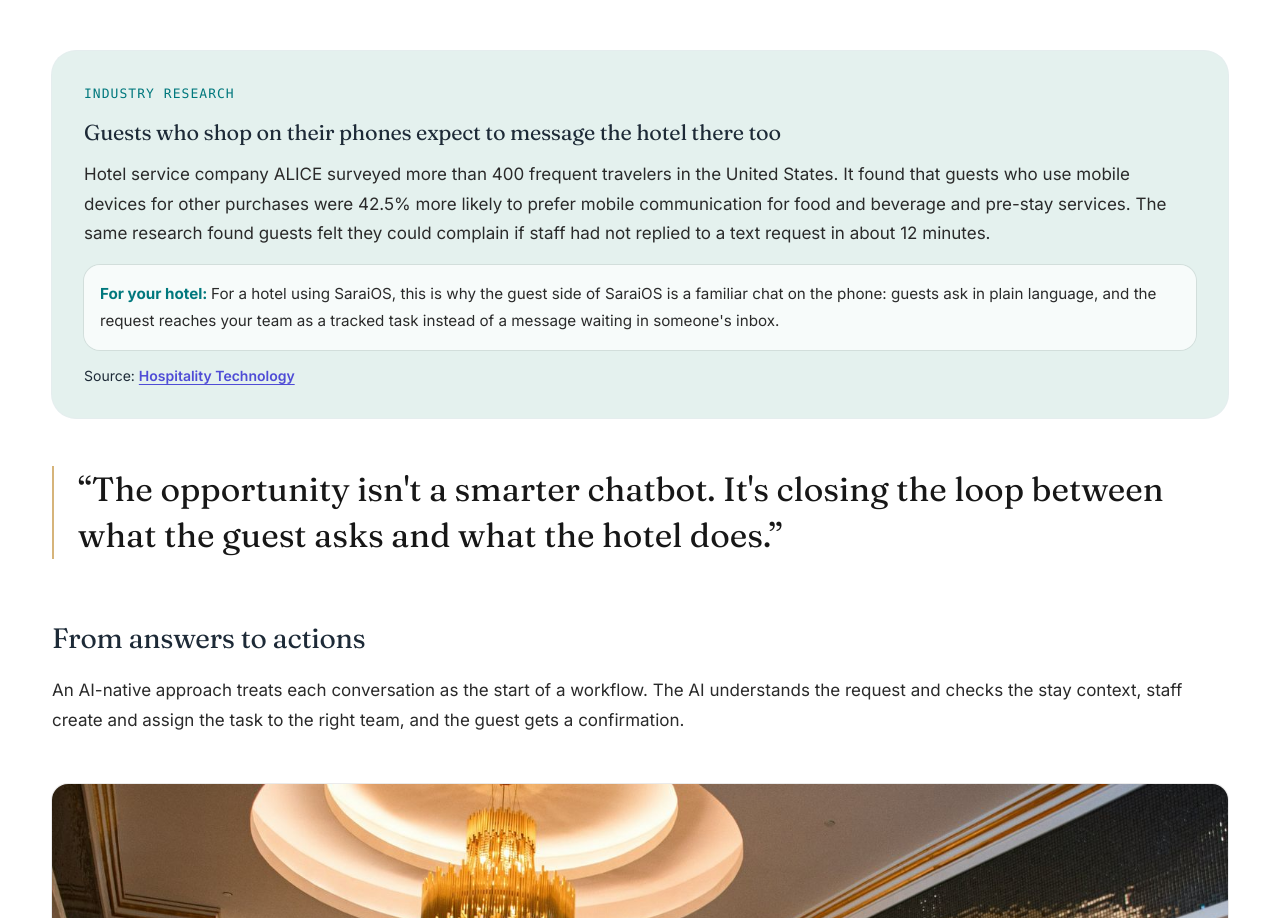
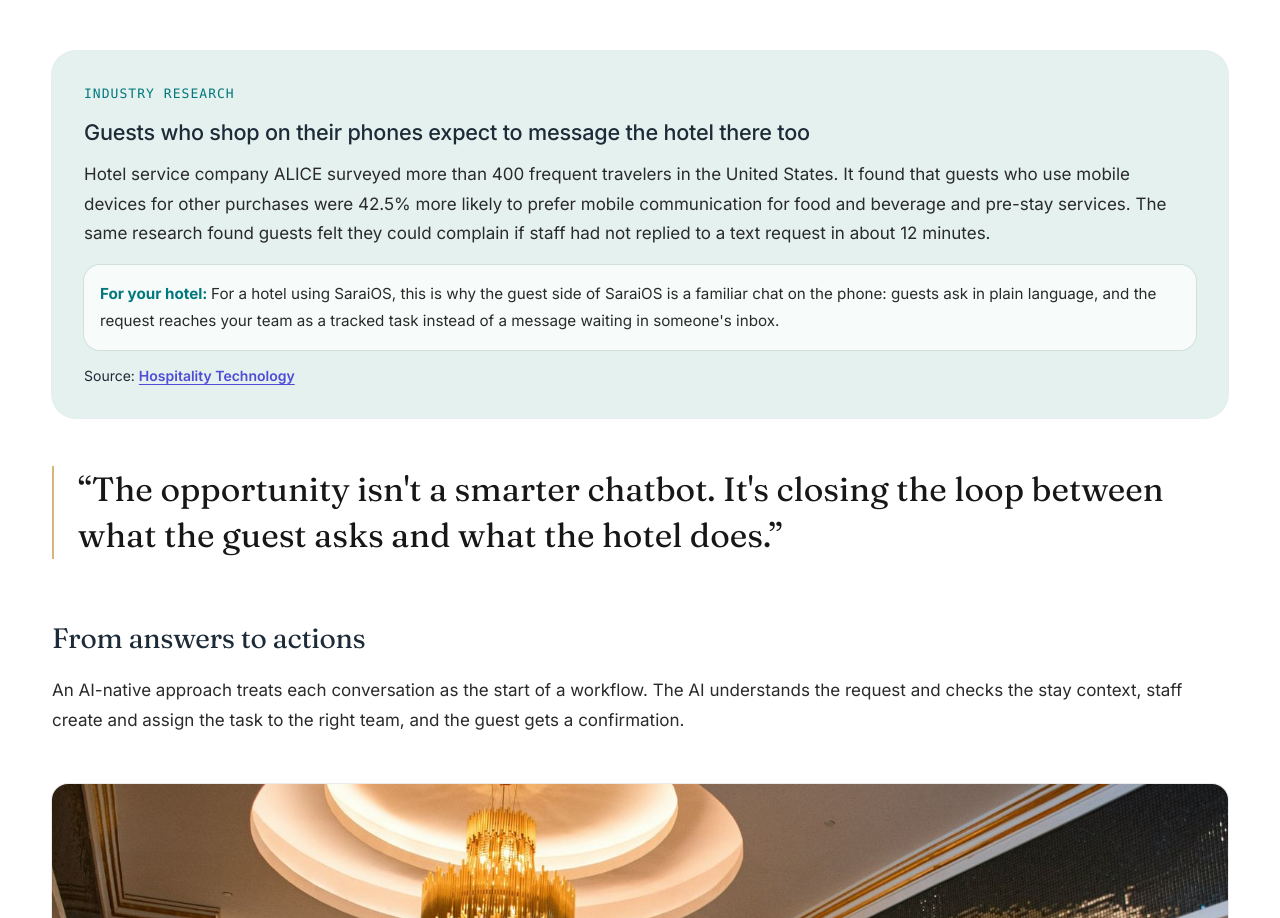
Before and after one commit to abdulrhhkahn/SaraiOS, a Next.js app: page /blog/how-ai-is-changing-the-hotel-guest-journey in a window 1280 px wide. Shown: the part 2107-3025 px from the top of the page. Built offline with nearby package versions, Linux system fonts and the light colour scheme; no server answers.

Commit message:
Add files via upload

```diff
--- a/app/globals.css
+++ b/app/globals.css
@@ -135,13 +135,12 @@ body {
   }
 }
 
-/* heading-sub: card titles, list-page headings, plan names. Same Fraunces style as the banner;
- * size comes from the text-* class on the element. */
+/* heading-sub: card titles, list-page headings, plan names. Uses the same font as the paragraph
+ * text (Inter); size comes from the text-* class on the element. */
 @utility heading-sub {
-  font-family: var(--font-serif);
+  font-family: var(--font-sans);
   letter-spacing: -0.01em;
-  font-weight: 400;
-  font-optical-sizing: auto;
+  font-weight: 500;
 }
 
 /* bg-grain: fine paper-like noise, used at low opacity over flat colour. */
@@ -317,11 +316,10 @@ body {
 }
 .prose-sarai h3 {
   margin-top: 1.75em;
-  font-family: var(--font-serif);
-  font-optical-sizing: auto;
+  font-family: var(--font-sans);
   font-size: 1.3rem;
   line-height: 1.25;
-  font-weight: 400;
+  font-weight: 500;
   letter-spacing: -0.01em;
   color: var(--subheading);
 }
```
